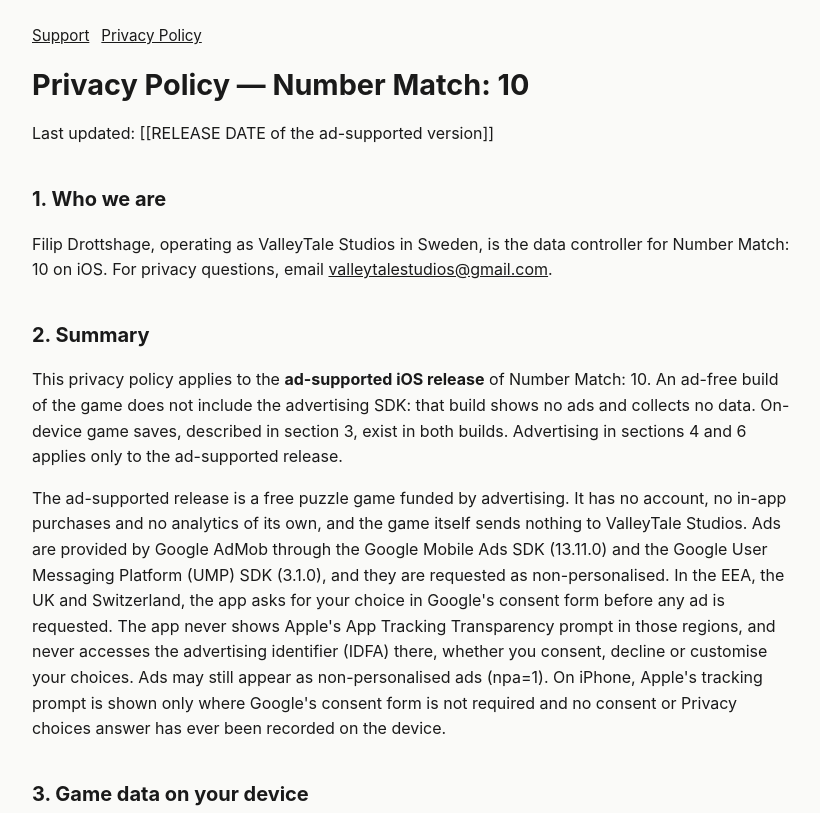
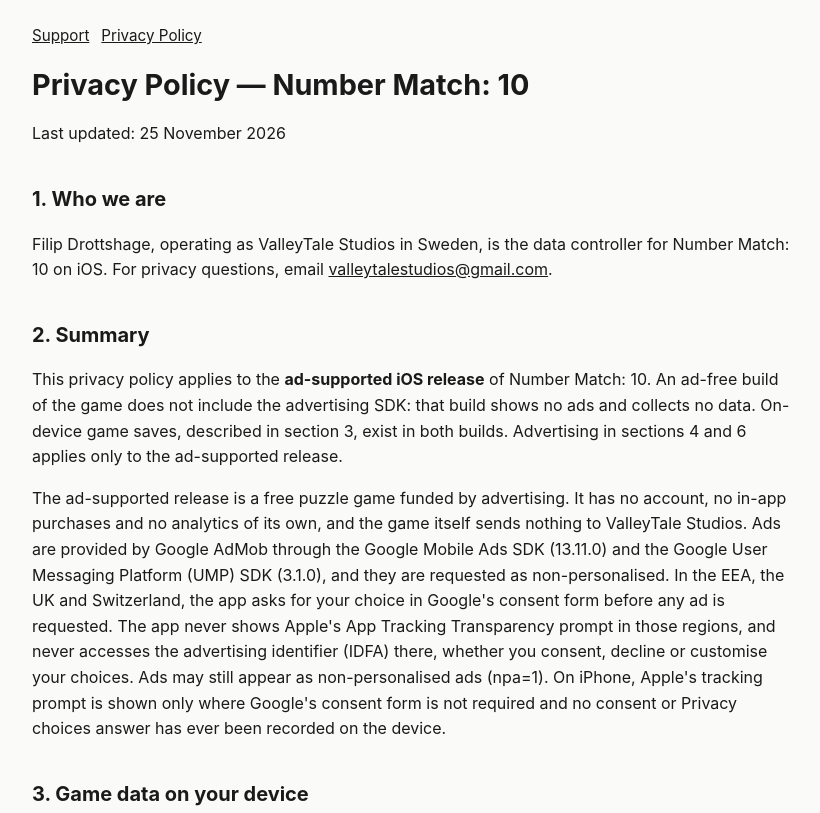
Before and after one commit to filipdrottshag3/neon-blocks-legal, a plain HTML site: page number-match-10/privacy/index.html in a window 1280 px wide. Shown: the top 813 px of the page, without its empty margins (228-1048 px from the left). Drawn offline with Linux system fonts and the light colour scheme.

Commit message:
Number Match: 10 legal pages: publish 25 November 2026 (owner's explicit approval)
Removes noindex and the date placeholder again (reverting 3e513db's header only; the reviewed body text
of eaa10a3 is unchanged). Only Number Match: 10 pages change.

Co-Authored-By: Claude Opus 5.5 <noreply@anthropic.com>
Claude-Session: https://claude.ai/code/session_01PjA3FpS9RHmd4wYbJkQzEY

```diff
--- a/number-match-10/privacy/index.html
+++ b/number-match-10/privacy/index.html
@@ -3,14 +3,10 @@
 <head>
 <meta charset="utf-8">
 <meta name="viewport" content="width=device-width, initial-scale=1">
-<meta name="robots" content="noindex">
 <!--
-  PREPARED FOR THE AD-SUPPORTED iOS RELEASE (Option B). These pages are unpublished.
-  Do not merge this branch to main, and do not publish the pages, before that release is ready to go live.
-  GitHub Pages builds from main only.
-  When the ad-supported release is ready to go live, and only then, update both of the following together:
-  1. Replace [[RELEASE DATE of the ad-supported version]] in this file with the actual publication date. Do not invent that date before release.
-  2. Remove <meta name="robots" content="noindex"> from this file and from number-match-10/support/index.html.
+  AD-SUPPORTED iOS RELEASE of Number Match: 10 (Option B). Published 25 November 2026 with the owner's
+  explicit approval. GitHub Pages builds from main. Update the "Last updated" line in
+  number-match-10/privacy/index.html whenever the text changes.
 -->
 <title>Number Match: 10 — Privacy Policy</title>
 <meta name="description" content="How the ad-supported iOS release of Number Match: 10 handles game data, advertising and privacy.">
@@ -37,7 +33,7 @@ table.wide td::before{content:attr(data-label);display:block;color:var(--muted);
 <body><main>
 <nav aria-label="Number Match: 10"><a href="/number-match-10/support/">Support</a><a href="/number-match-10/privacy/">Privacy Policy</a></nav>
 <h1>Privacy Policy — Number Match: 10</h1>
-<p>Last updated: [[RELEASE DATE of the ad-supported version]]</p>
+<p>Last updated: 25 November 2026</p>
 <h2>1. Who we are</h2>
 <p>Filip Drottshage, operating as ValleyTale Studios in Sweden, is the data controller for Number Match: 10 on iOS. For privacy questions, email <a href="mailto:valleytalestudios@gmail.com">valleytalestudios@gmail.com</a>.</p>
 <h2>2. Summary</h2>
```
Also changed, not shown: number-match-10/support/index.html (+3 -7 lines).
